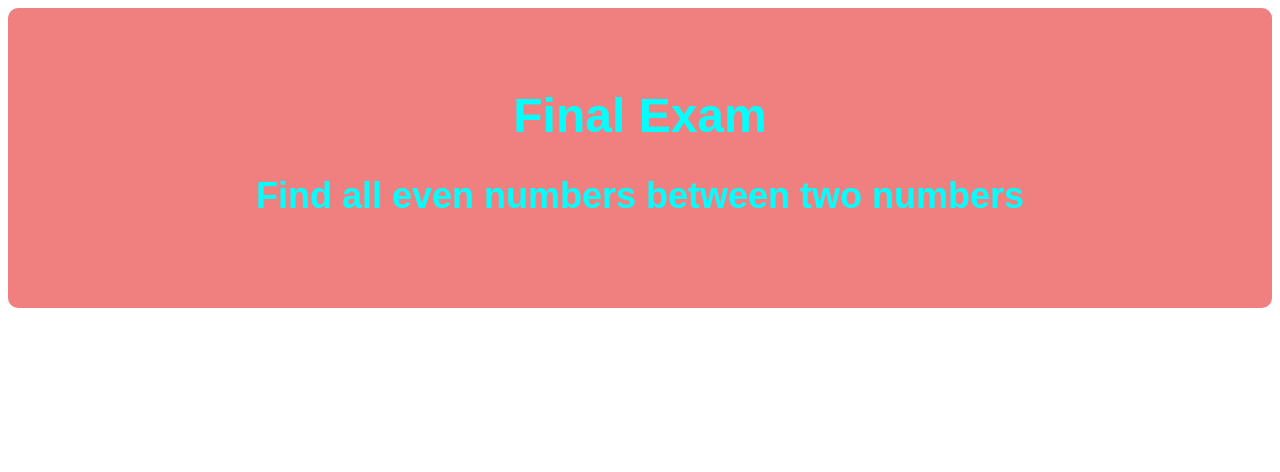
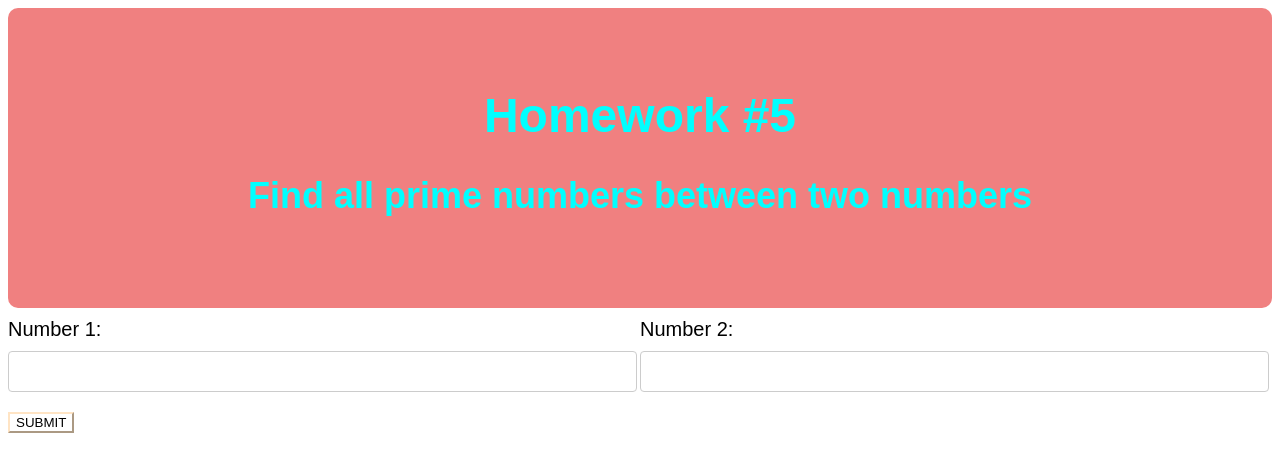
Before and after one commit to nillanshah/IS445_Final, a plain HTML site: page index.html in a window 1280 px wide. Drawn offline with Linux system fonts and the light colour scheme.

Commit message:
Adding input boxes

```diff
--- a/index.html
+++ b/index.html
@@ -1,7 +1,29 @@
 <!DOCTYPE html>
 <html lang="en">
     <style>
+        input[type=number] {
+            width: 100%;
+            padding: 12px 0px;
+            padding-left: 5px;
+            margin-top: 10px;
+            border: 1px solid #ccc;
+            border-radius: 4px;
 
+        }
+        input[type=submit] {
+            margin-top: 10px;
+            border-color: bisque;
+            background-color: white;
+
+        }
+
+
+        .input-boxes{
+            display: flex;
+            flex-wrap: wrap;
+            margin-top: 10px;
+
+        }
 
         .header-text{
             padding-top: 3pc;
@@ -18,8 +40,27 @@
             border-radius: 10px;
         }
 
+        label{
+            font-size: 20px;
+            font-family: Arial, Helvetica, sans-serif;
+        }
 
-            </style>
+        .input-box-1{
+            width:450px;
+            margin-bottom: 10px;
+            margin-right: 10px;
+            flex: 1 1 auto;
+        }
+        .input-box-2{
+            width:450px;
+            flex: 1 1 auto;
+            margin-right: 10px;
+        }
+
+        .message{
+            font-family: Arial, Helvetica, sans-serif;
+        }
+        </style>
 
 
 <head>
@@ -29,11 +70,34 @@
 </head>
     <div class = "header-box">
         <div class = "header-text">
-            <h1>Final Exam</h1>
-            <h2> Find all even numbers between two numbers</h2>
+            <h1>Homework #5</h1>
+            <h2> Find all prime numbers between two numbers</h2>
         </div>
     </div>
 
+    <div class = "input-boxes">
+            <div class = "input-box-1" id = "input-box-1">
+                <label for="num1">Number 1: </label>
+                <br>
+                <input type="number" id="num1" name="num1">
+            </div>
+
+            <div class = "input-box-2" id = "input-box-2">
+                <label for="num2">Number 2: </label>
+                <br>
+                <input type="number" id="num2" name="num2">
+            </div>
+            <br>
+    </div>
+    <input type = "submit" id = "submit" value="SUBMIT">
+
+
+
+    <h1 class = "message" id = "message"></h1>
     <script src="index.js"></script>
 
+
+
+
+
 </html>
```
